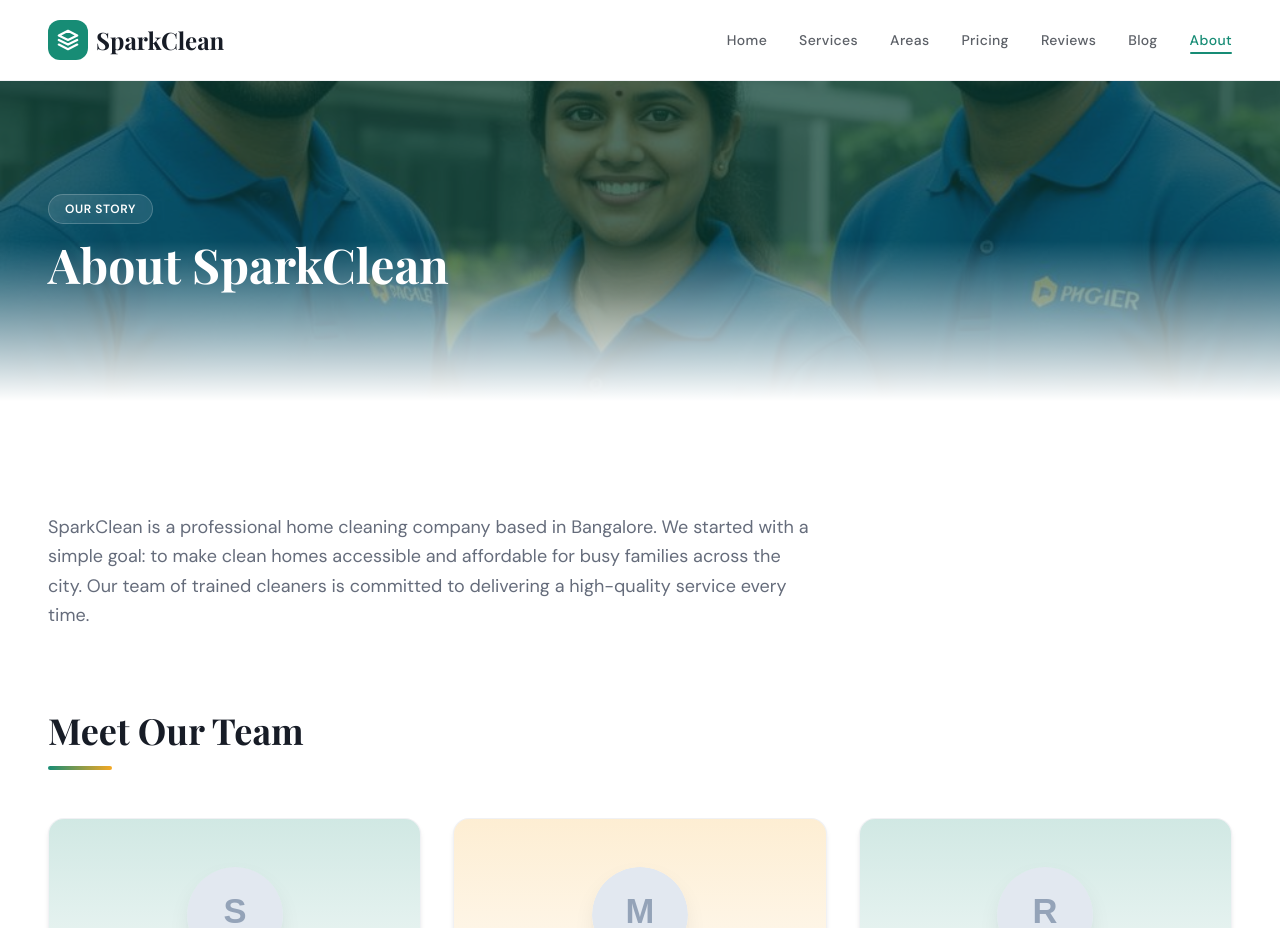
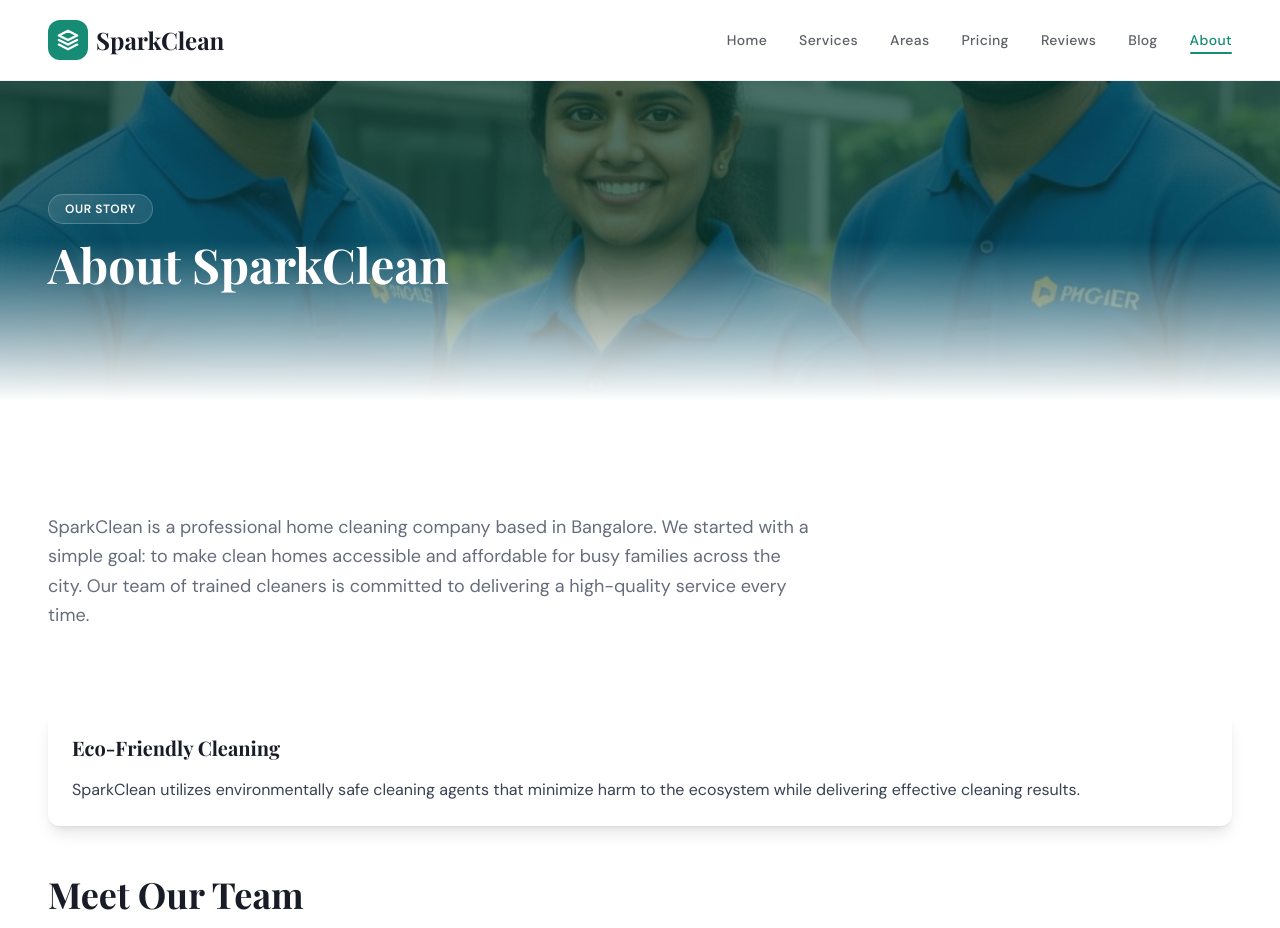
Before and after one commit to nikhilbobe-07/sample-web-code, a React (Vite) app: page /about in a window 1280 px wide. Shown: the top 928 px of the page. Built offline with nearby package versions, Linux system fonts and the light colour scheme; the HTML template or start-up script is replaced by a standard one; a web font is replaced by a local one.

Commit message:
AI Fix: SparkClean on https://sparkclean-geo-aeo.lovable.app/about

```diff
--- a/src/pages/About.tsx
+++ b/src/pages/About.tsx
@@ -37,6 +37,13 @@ const About = () => {
           >
             SparkClean is a professional home cleaning company based in Bangalore. We started with a simple goal: to make clean homes accessible and affordable for busy families across the city. Our team of trained cleaners is committed to delivering a high-quality service every time.
           </motion.p>
+
+          <div className="bg-white p-6 rounded-lg shadow-lg mb-12">
+            <h2 className="text-xl font-bold mb-4">Eco-Friendly Cleaning</h2>
+            <p className="text-gray-700">
+              SparkClean utilizes environmentally safe cleaning agents that minimize harm to the ecosystem while delivering effective cleaning results.
+            </p>
+          </div>
 
           <motion.h2
             initial={{ opacity: 0, y: 20 }}
```
